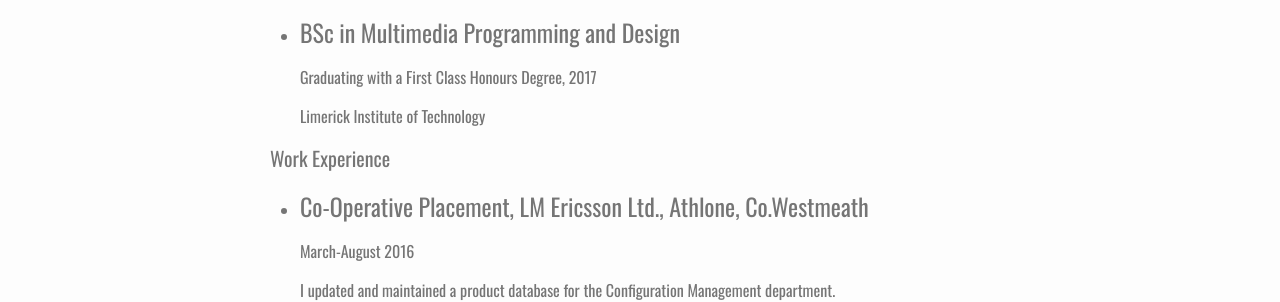
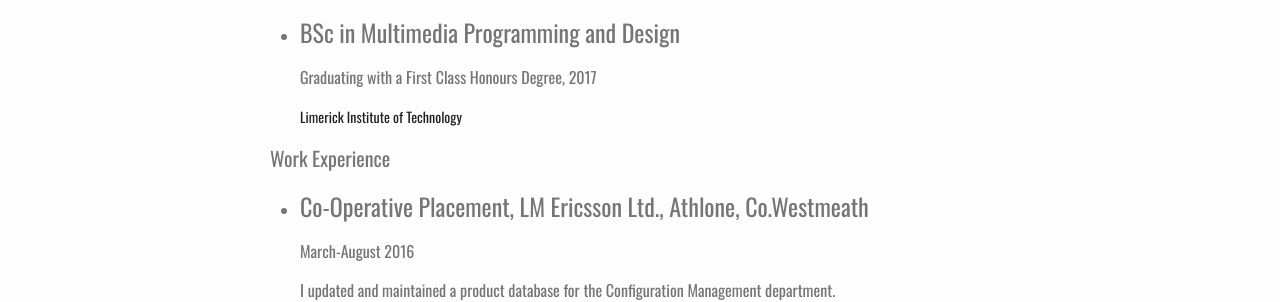
Before and after one commit to hegsy/hegsy.github.io, a Jekyll site: the page built from index.html, in a window 1280 px wide. Shown: the part 223-525 px from the top of the page. Built offline with Jekyll 4.4.1, drawn with Linux system fonts in a browser that asks for light colours.

Commit message:
styling text

```diff
--- a/index.html
+++ b/index.html
@@ -21,7 +21,7 @@ layout: default
       <li>
         <h2>BSc in Multimedia Programming and Design</h2>
         <p>Graduating with a First Class Honours Degree, 2017</p>
-        <span>Limerick Institute of Technology</span>
+        <span class="post-meta">Limerick Institute of Technology</span>
       </li>
     </ul>
 
```
